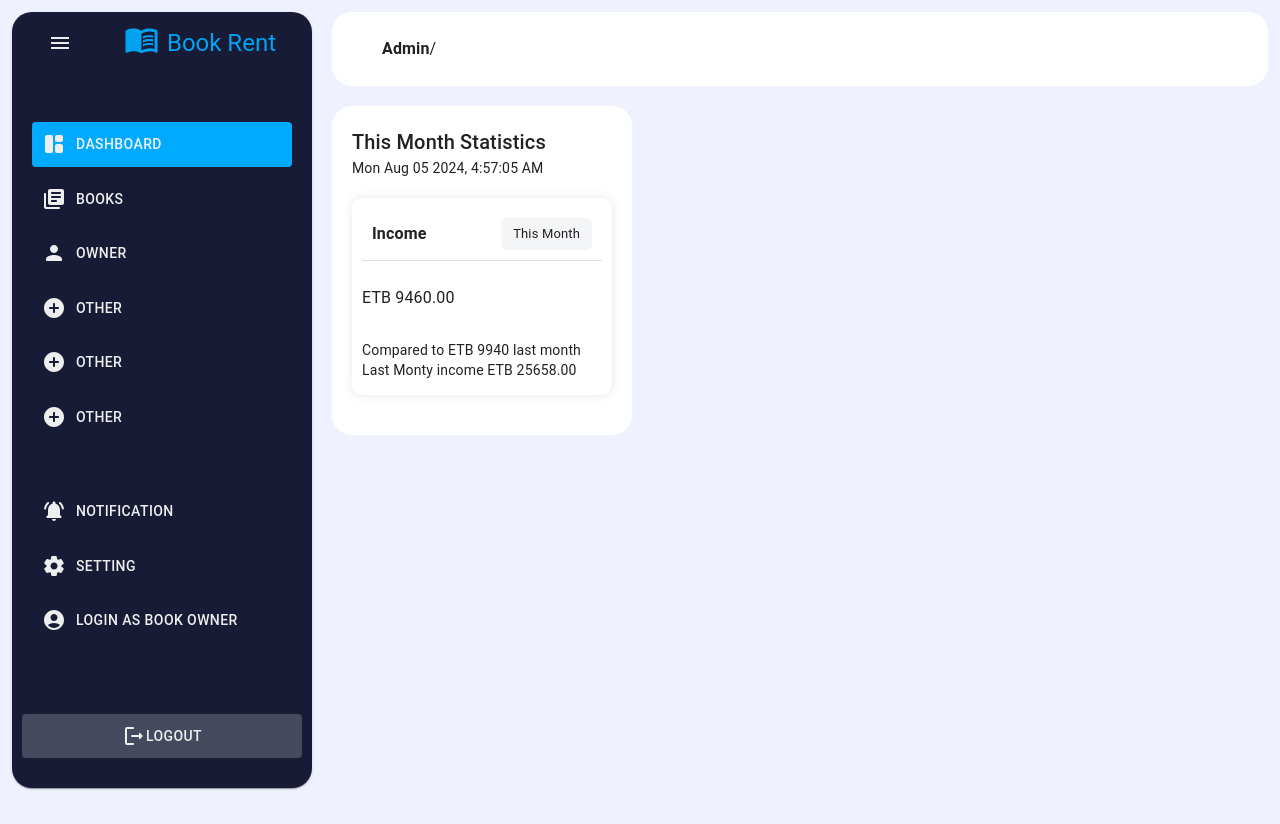
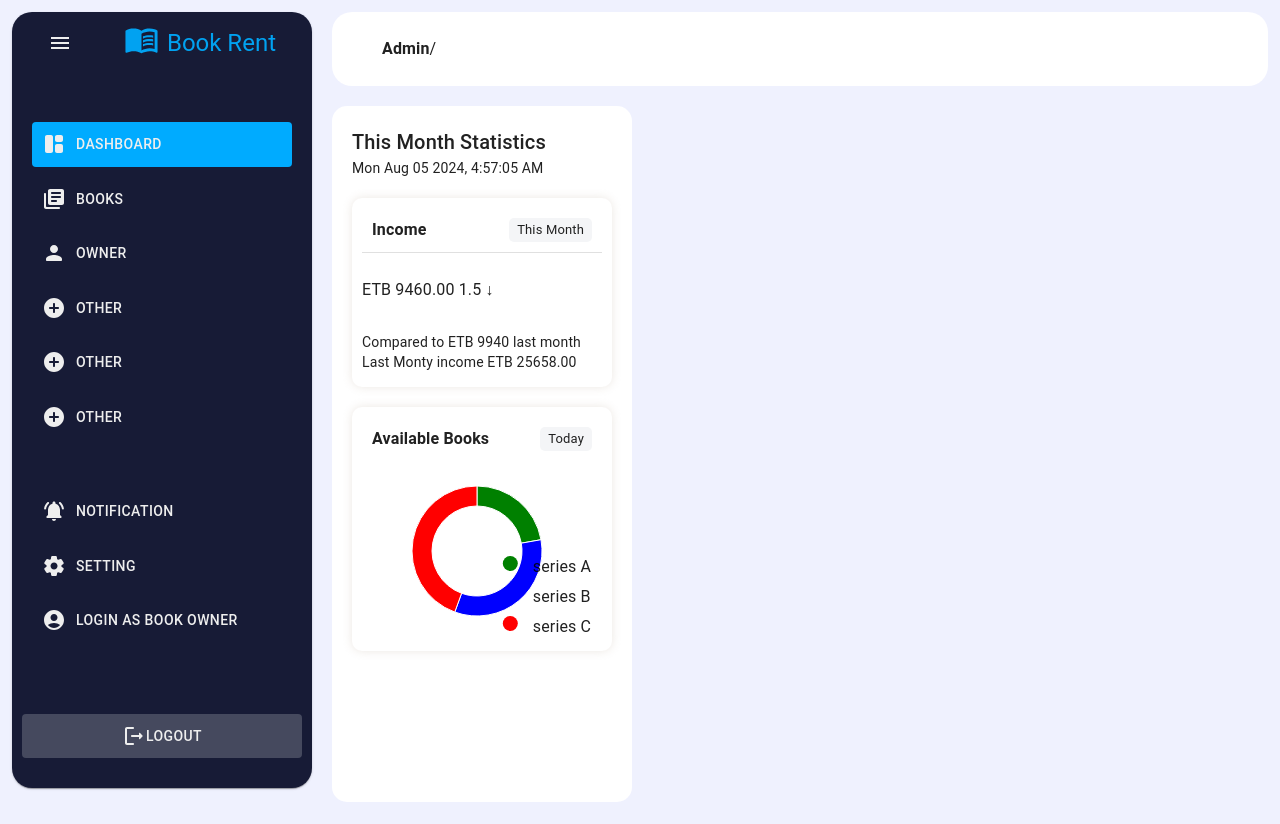
Before and after one commit to abdisaDev/book-rent, a React (Vite) app: page /admin in a window 1280 px wide. Built offline with nearby package versions, Linux system fonts and the light colour scheme.

Commit message:
pie chart

```diff
--- a/src/components/statistics/available-books/index.tsx
+++ b/src/components/statistics/available-books/index.tsx
@@ -1,5 +1,5 @@
-import { Box, Paper } from '@mui/material';
-import { PieChart } from '@mui/x-charts/PieChart';
+import { Box, Chip, Paper, Typography } from '@mui/material';
+import { PieChart, pieArcLabelClasses } from '@mui/x-charts/PieChart';
 
 function AvailableBooksStatstics() {
   return (
@@ -10,17 +10,66 @@ function AvailableBooksStatstics() {
           borderRadius: '10px',
         }}
       >
+        <Box
+          sx={{
+            display: 'flex',
+            alignItems: 'center',
+            justifyContent: 'space-between',
+            pt: '20px',
+            px: '20px',
+            width: '100%',
+          }}
+        >
+          <Typography fontWeight='bolder'>Available Books</Typography>
+          <Chip
+            label='Today'
+            size='small'
+            sx={{ borderRadius: '5px', backgroundColor: '#F4F5F7' }}
+          />
+        </Box>
+        <Box>
           <PieChart
+            title='Available Books'
             series={[
               {
                 data: [
-                { id: 0, value: 10, label: 'series A' },
-                { id: 1, value: 15, label: 'series B' },
-                { id: 2, value: 20, label: 'series C' },
+                  { id: 0, value: 10, label: 'series A', color: 'green' },
+                  { id: 1, value: 15, label: 'series B', color: 'blue' },
+                  { id: 2, value: 20, label: 'series C', color: 'red' },
                 ],
+                startAngle: 0,
+                endAngle: 360,
+                innerRadius: 65,
+                outerRadius: 45,
+                cx: 120,
               },
             ]}
+            sx={{
+              [`& * .MuiChartsLegend-mark`]: {
+                rx: '100px',
+                height: '15px',
+                width: '15px',
+              },
+              [`& MuiChartsLegend-root`]: {
+                margin: '200px',
+              },
+            }}
+            slotProps={{
+              legend: {
+                itemGap: 10,
+                direction: 'column',
+                markGap: 10,
+                labelStyle: { marginTop: '200px' },
+                position: {
+                  horizontal: 'middle',
+                  vertical: 'bottom',
+                },
+              },
+            }}
+            width={400}
+            height={200}
           />
+        </Box>
       </Paper>
     </Box>
   );
--- a/src/components/statistics/income/index.tsx
+++ b/src/components/statistics/income/index.tsx
@@ -23,6 +23,7 @@ function IncomeStatstics() {
             <Typography fontWeight='bolder'>Income</Typography>
             <Chip
               label='This Month'
+              size='small'
               sx={{ borderRadius: '5px', backgroundColor: '#F4F5F7' }}
             />
           </Box>
@@ -30,7 +31,7 @@ function IncomeStatstics() {
             <Divider />
           </Box>
           <Box sx={{ px: '10px', py: '15px' }}>
-            <Typography>ETB 9460.00</Typography>
+            <Typography>ETB 9460.00 1.5 &darr;</Typography>
           </Box>
           <Box sx={{ px: '10px', py: '15px' }}>
             <Typography variant='body2'>
--- a/src/components/statistics/index.tsx
+++ b/src/components/statistics/index.tsx
@@ -8,9 +8,17 @@ function Statistics() {
       sx={{
         my: '20px',
         width: '300px',
+        height: '100%',
       }}
     >
-      <Paper elevation={0} sx={{ p: '20px', borderRadius: '20px' }}>
+      <Paper
+        elevation={0}
+        sx={{
+          p: '20px',
+          borderRadius: '15px',
+          height: '-webkit-fill-available',
+        }}
+      >
         <Box>
           <Typography variant='h6'>This Month Statistics</Typography>
           <Typography variant='body2'>
--- a/src/layout/main/index.tsx
+++ b/src/layout/main/index.tsx
@@ -20,7 +20,7 @@ function MainLayout() {
           <Box>
             <AppBar />
           </Box>
-          <Box>
+          <Box sx={{ height: '87vh' }}>
             <Statistics />
           </Box>
           <Box>
```
Lines whose indentation alone changed are shown as unchanged.
